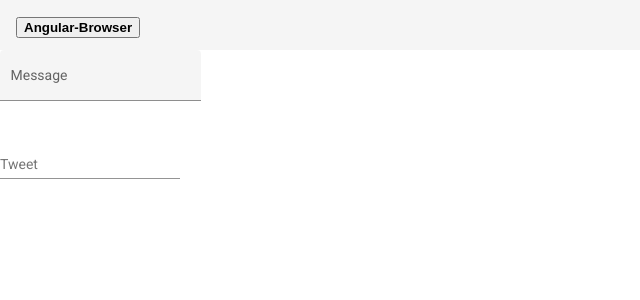
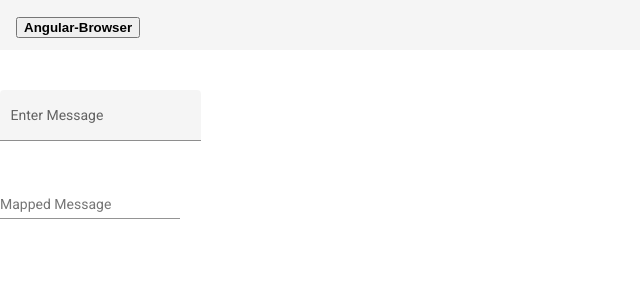
Before and after one commit to SpilledMilkCOM/Angular-Browser, an Angular app in the folder Angular-Browser/: page / in a window 1280 px wide. Shown: the top 300 px of the page, without its empty margins (0-640 px from the left). Built offline with nearby package versions, Linux system fonts and the light colour scheme.

Commit message:
Straight mapping of key up event.

```diff
--- a/Angular-Browser/src/app/app.component.html
+++ b/Angular-Browser/src/app/app.component.html
@@ -6,17 +6,26 @@
 
 </mat-toolbar>
 
+<br />
+<br />
+
+<!--
+    Why isn't this being updated?
+    What happened to INTERPOLATION?
+-->
+<div>{{message}}</div>
+
 <mat-form-field appearance="fill">
-  <mat-label>Message</mat-label>
-  <input #textInputId matInput [value]="textInput" (keypress)="onKeyPress($event)">
+  <mat-label>Enter Message</mat-label>
+  <input matInput [value]="message" (keyup)="onKeyUp($event)">
 </mat-form-field>
 
 <br />
 <br />
 
 <mat-form-field appearance="legacy">
-  <mat-label>Tweet</mat-label>
-  <input matInput [value]="tweet" [readonly]="true">
+  <mat-label>Mapped Message</mat-label>
+  <input matInput [value]="mapped" [readonly]="true">
 </mat-form-field>
 
 <router-outlet></router-outlet>
--- a/Angular-Browser/src/app/app.component.ts
+++ b/Angular-Browser/src/app/app.component.ts
@@ -1,4 +1,4 @@
-import { Component, EventEmitter, Input, Output } from '@angular/core';
+import { Component } from '@angular/core';
 
 @Component({
   selector: 'app-root',
@@ -6,19 +6,15 @@ import { Component, EventEmitter, Input, Output } from '@angular/core';
   styleUrls: ['./app.component.css']
 })
 export class AppComponent {
-  @Input() textInput: string = "";
+  mapped = '';
+  message = '';
+  title = 'Angular-Browser';
 
-  // Events that the parent is listening to.
-  @Output() textInputChanged = new EventEmitter<string>();
+  public onKeyUp(event: any) {
+    // This needs to be "key up" otherwise the value of target will be the one BEFORE versus what it is AFTER the key is pressed.
 
-  title = 'Angular-Browser';
-  tweet = "";
+    var value = event.target.value;
 
-  public onKeyPress(event: any) {
-    //var value = event.target.value;
-    var value = this.textInput;
-
-    this.tweet = value;
-    this.textInputChanged.emit(value);
+    this.mapped = value;
   }
 }
```
